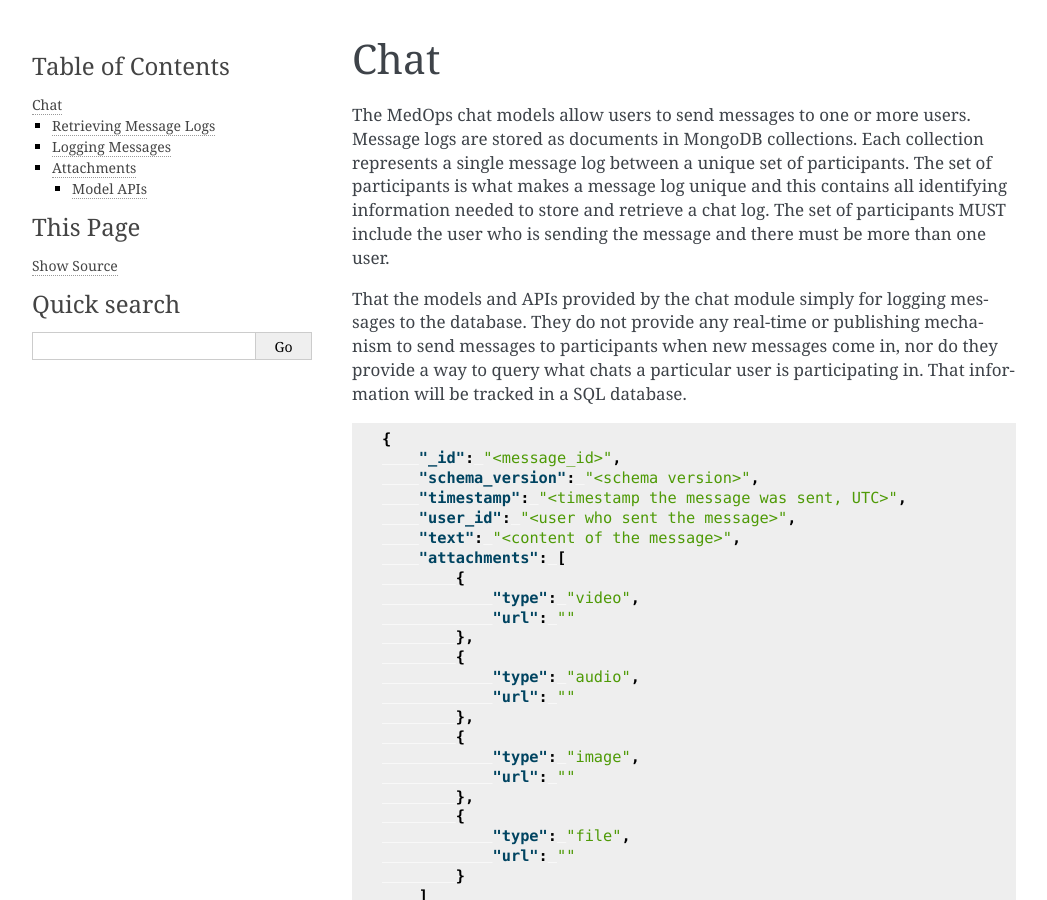
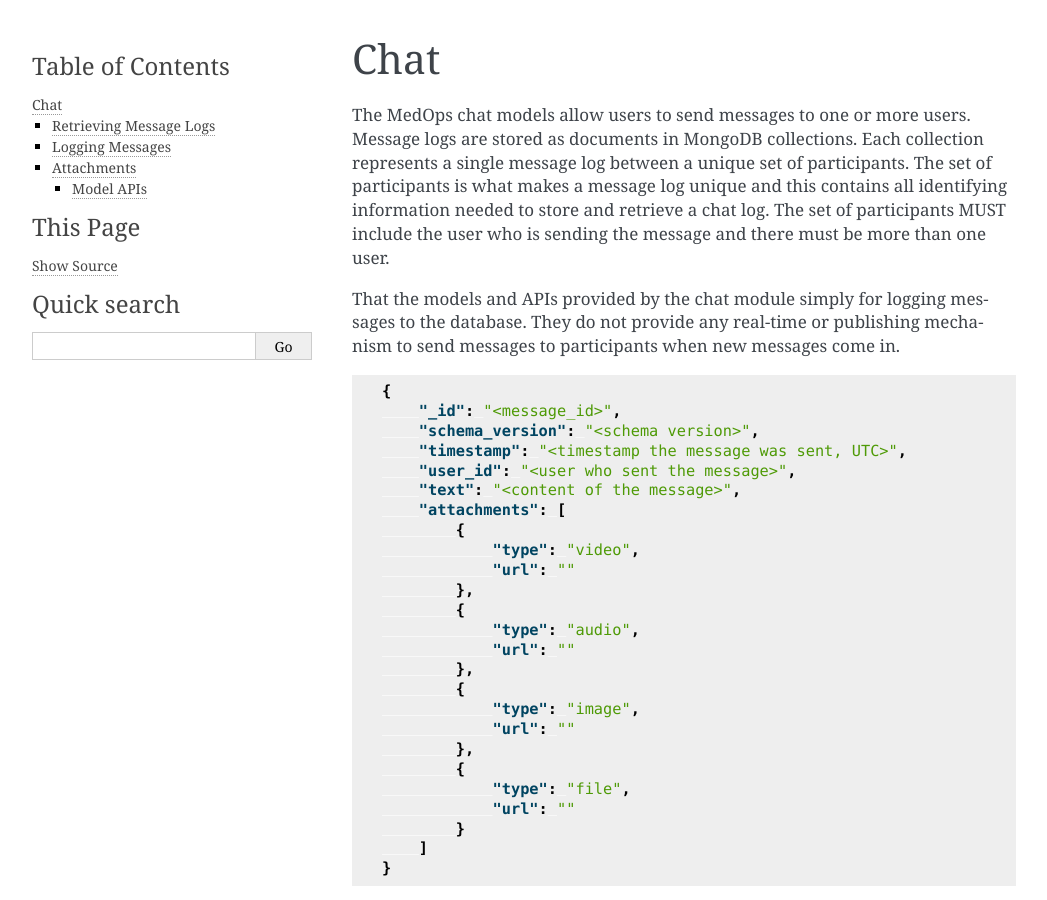
Before and after one commit to musicist288/ec530-project2-health-platform, a Sphinx documentation site: the page built from docs/chat.rst, in a window 1280 px wide and 900 px high. Shown: the whole window, without its empty margins (106-1153 px from the left). Built offline with Sphinx 7.4.7, drawn with Linux system fonts in a browser that asks for light colours; cross-references to code outside the pages are shown as plain code; some of the changed text lies outside the part shown.

Commit message:
Updating documentation for chat model.

```diff
--- a/docs/chat.rst
+++ b/docs/chat.rst
@@ -13,9 +13,7 @@ be more than one user.
 
 That the models and APIs provided by the chat module simply for logging messages
 to the database. They do not provide any real-time or publishing mechanism to
-send messages to participants when new messages come in, nor do they provide a
-way to query what chats a particular user is participating in. That information
-will be tracked in a SQL database.
+send messages to participants when new messages come in.
 
 .. code-block:: JSON
 
```
Also changed, not shown: other parts of docs/chat.rst (+1 -1 lines).
